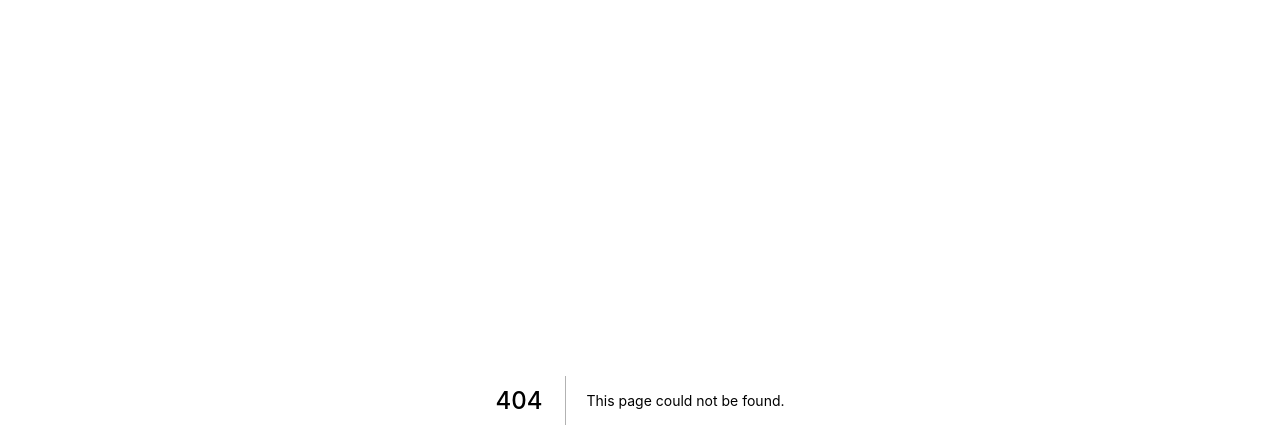
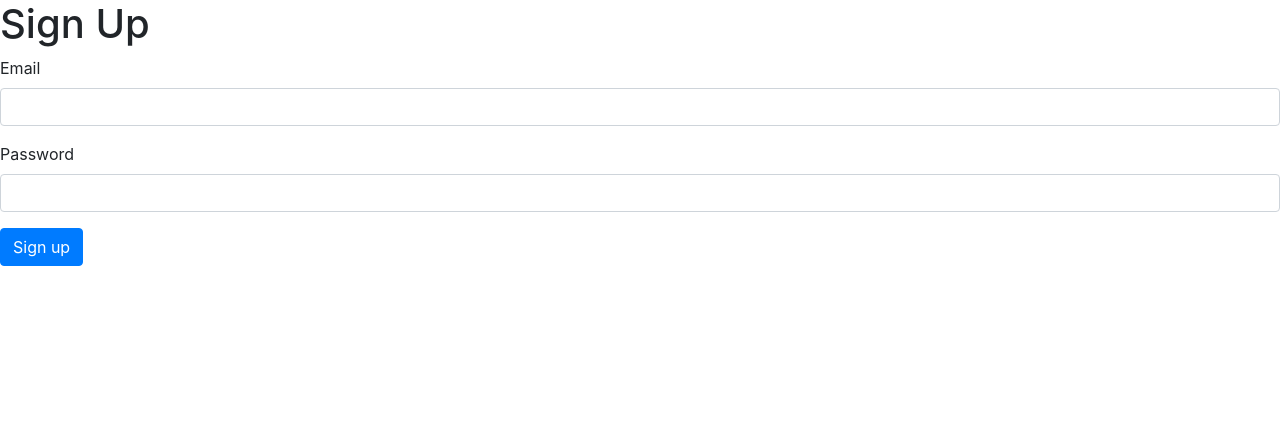
Before and after one commit to miles-smith/tix, a Next.js app in the folder client/: page /auth/signup in a window 1280 px wide. Before the commit this address had no page. Shown: the top 448 px of the page. Built offline with nearby package versions, Linux system fonts and the light colour scheme.

Commit message:
Add ugly user registration page

```diff
--- /dev/null
+++ b/client/hooks/use-request.js
@@ -0,0 +1,30 @@
+import { useState } from 'react';
+import axios from 'axios';
+
+export const useRequest = ({ url, method, body, onSuccess }) => {
+  const [errors, setErrors] = useState(null);
+  const doRequest = async () => {
+    try {
+      setErrors(null);
+
+      const response = await axios[method.toLowerCase()](url, body);
+
+      if(onSuccess) {
+        onSuccess(response.data);
+      }
+
+      return response.data;
+    } catch (err) {
+      setErrors(
+        <div className="alert alert-danger">
+          <h4>Ooops...</h4>
+          <ul className="my-0">
+            {err.response.data.errors.map(error => <li key={error.message}>{error.message}</li>)}
+          </ul>
+        </div>
+      );
+    }
+  }
+
+  return { doRequest, errors };
+};
--- a/client/package.json
+++ b/client/package.json
@@ -10,6 +10,7 @@
   "author": "",
   "license": "ISC",
   "dependencies": {
+    "axios": "^0.24.0",
     "bootstrap": "^4.6.1",
     "next": "^12.0.7",
     "react": "^17.0.2",
--- /dev/null
+++ b/client/pages/auth/signup.js
@@ -0,0 +1,47 @@
+import Router from 'next/router';
+import { useState } from 'react';
+import { useRequest } from '../../hooks/use-request';
+
+export default () => {
+  const [email, setEmail]       = useState('');
+  const [password, setPassword] = useState('');
+  const { doRequest, errors }   = useRequest({
+    url:    '/api/users/signup',
+    method: 'POST',
+    body:   { email, password },
+    onSuccess: () => { Router.push('/'); }
+  });
+
+  const onSubmit = async (e) => {
+    e.preventDefault();
+
+    await doRequest();
+  };
+
+  return(
+    <>
+      <h1>Sign Up</h1>
+      <form onSubmit={onSubmit}>
+        <div className="form-group">
+          <label>Email</label>
+          <input
+            className="form-control"
+            value={email}
+            onChange={(e) => { setEmail(e.target.value) }}
+          />
+        </div>
+        <div className="form-group">
+          <label>Password</label>
+          <input
+            type="password"
+            className="form-control"
+            value={password}
+            onChange={(e) => { setPassword(e.target.value) }}
+          />
+        </div>
+        {errors}
+        <button type="submit" className="btn btn-primary">Sign up</button>
+      </form>
+    </>
+  );
+};
```
Also changed, not shown: 1 other file (tests, documents, lock files or other folders).
